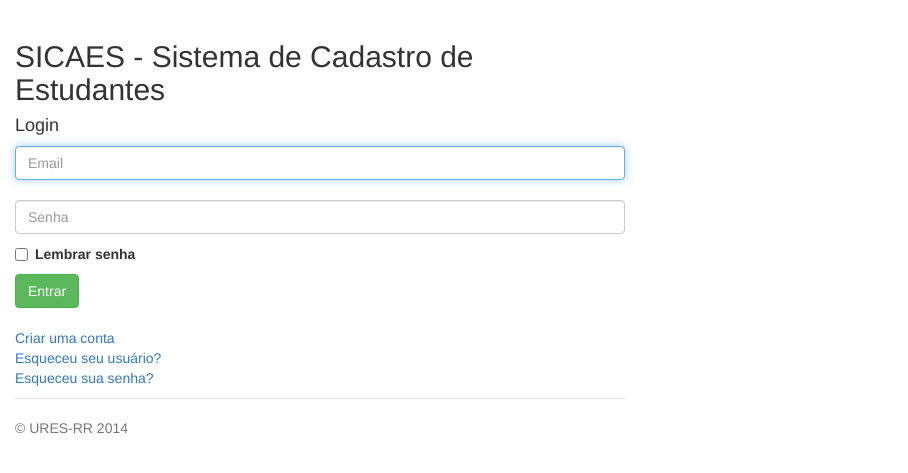
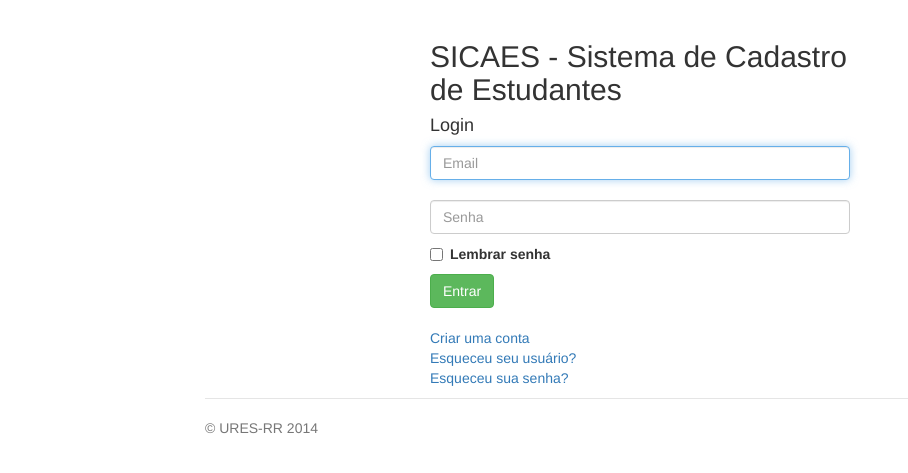
Before and after one commit to RogerioRegis/URES, a PHP site: page /login.php in a window 1280 px wide. Shown: the top 473 px of the page, without its empty margins (0-908 px from the left). Run offline with PHP 8.4, Linux system fonts and the light colour scheme; data that the repository does not hold is empty; some libraries are stand-ins or nearby versions.

Commit message:
[ADDJUST] Ajuste do login no cnetro da tela
Signed-off-by: Rogerio Regis <rog_reg@hotmail.com>

```diff
--- a/login.php
+++ b/login.php
@@ -19,20 +19,22 @@ if ($login == $_POST['login'] and $senha == $_POST['senha']) {
         <!-- Bootstrap core CSS -->
         <link href="css/bootstrap.min.css" rel="stylesheet">
         <link href="//netdna.bootstrapcdn.com/bootstrap/3.1.1/css/bootstrap.min.css" rel="stylesheet">
-        <!-- Custom styles for this template -->
-        <link href="css/jumbotron-narrow.css" rel="stylesheet">
+        <!-- Custom styles for this e --> <link href="css/jumbotron-narrow.css" rel="stylesheet">
         <script src="js/jquery.min.js"></script>
         <script src="js/bootstrap.min.js"></script>
     </head>
+    <body>
+        <title>Login</title>
+        <div class="container">
 
-    <title>Login</title>
+            <div class="row">
+                <div class="col-md-6 col-md-offset-3">
                     <div class="form-signin-heading">
-        <div class="col-lg-6">
+
                         <form method="post" id="formlogin" name="formlogin" >
+                            <h2>SICAES - Sistema de Cadastro de Estudantes</h2>
+                            <h4 class="form-signin-heading">Login</h4>
 
-                <h2>SICAES - Sistema de Cadastro de Estudantes</h2>
-
-                <h4 class="form-signin-heading">Login</h4>
                             <input type="email" name="login" class="form-control" placeholder="Email" required autofocus><br/>
                             <input type="password" name="senha" class="form-control" placeholder="Senha" required>
                             <label class="checkbox"><input type="checkbox" value="remember-me"> Lembrar senha</label>
@@ -45,9 +47,13 @@ if ($login == $_POST['login'] and $senha == $_POST['senha']) {
                             </ul>
                         </form>
 
+                    </div>
+                </div>
+            </div>
+
             <div class="footer">
                 <p>&copy; URES-RR 2014</p>
             </div>
-
-        </div>
-    </div>
+        </div><!--*/ conteine-->
+    </body>
+</html>
--- a/nbproject/project.xml
+++ b/nbproject/project.xml
@@ -3,7 +3,7 @@
     <type>org.netbeans.modules.php.project</type>
     <configuration>
         <data xmlns="http://www.netbeans.org/ns/php-project/1">
-            <name>URES</name>
+            <name>Curso_ZendF2</name>
         </data>
     </configuration>
 </project>
```
Also changed, not shown: conteudo.php (+5 -3 lines), 1 other file. Lines whose indentation alone changed are shown as unchanged.
